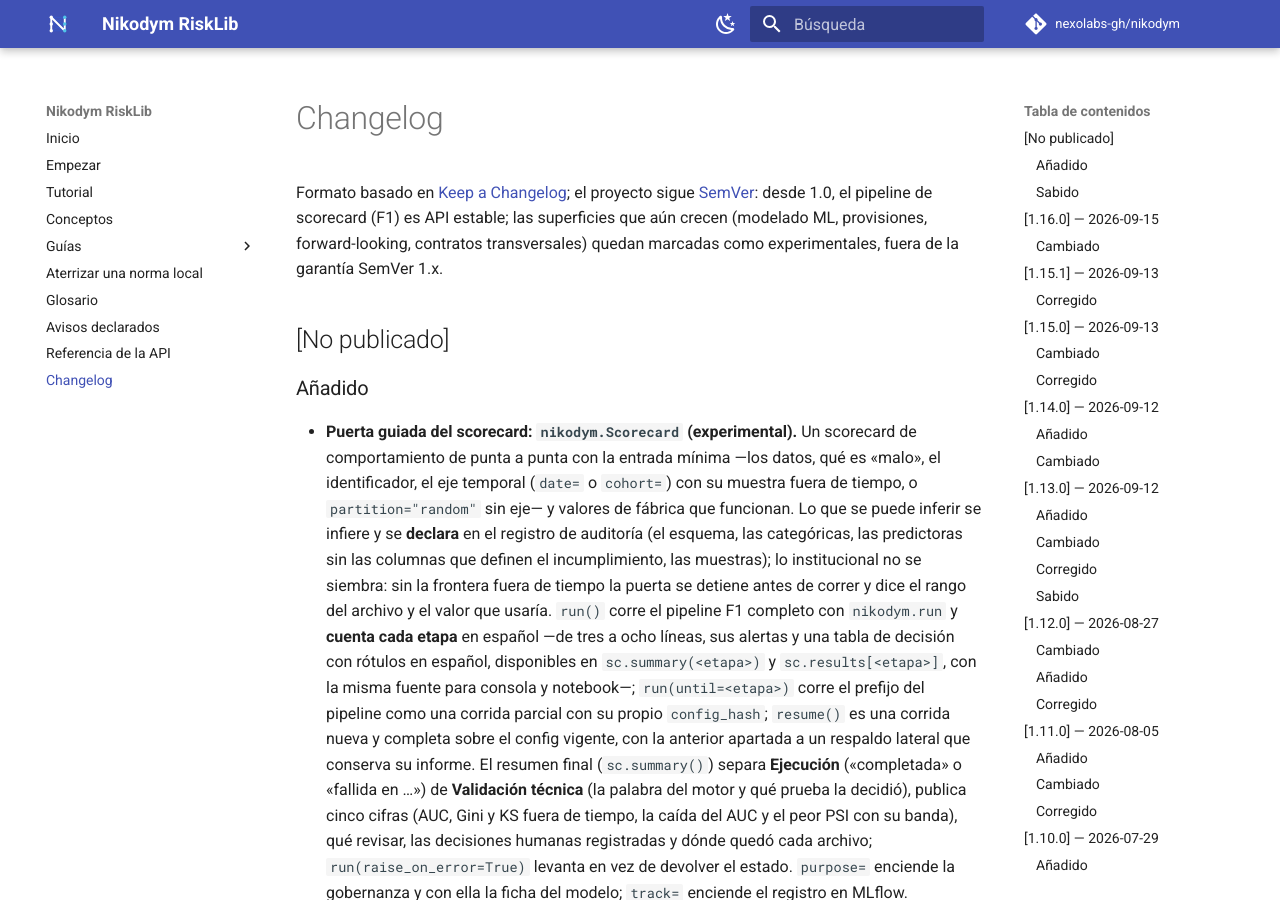
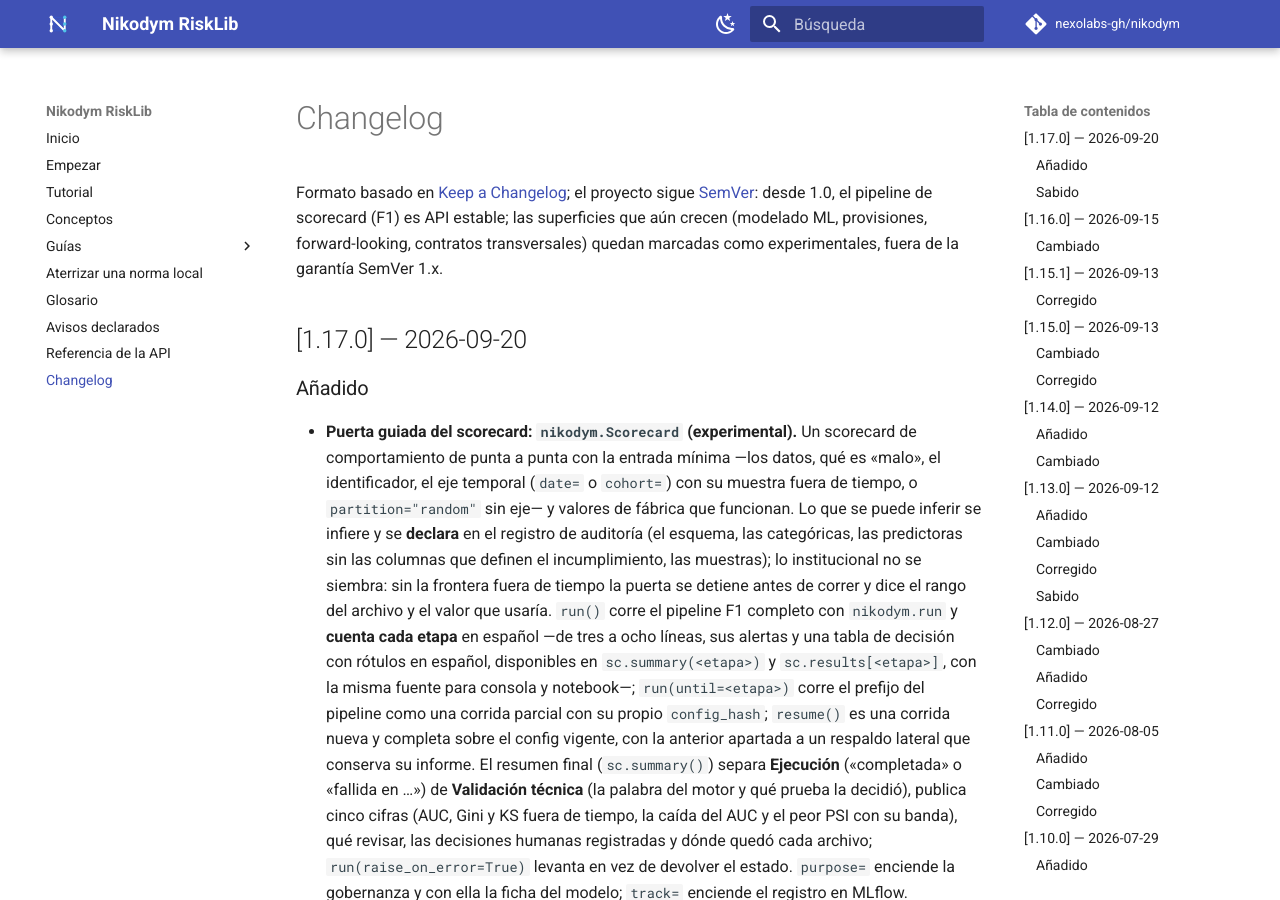
Before and after one commit to nexolabs-gh/nikodym, an MkDocs documentation site: the page built from docs_site/changelog.md, in a window 1280 px wide and 900 px high. Built offline with MkDocs 1.6.1 and Material for MkDocs 9.7.7, drawn with Linux system fonts in a browser that asks for light colours; comment, search, counter and statistics services are not loaded.

Commit message:
release: bump a 1.17.0 — capa A de FLUJO-GUIADO-SCORECARD (puerta guiada `nikodym.Scorecard`, experimental)
CHANGELOG «No publicado» → [1.17.0] — 2026-09-20; «Estado: 1.17.0» en la portada y «código publicado (1.17.0)» en la referencia de la API. Sin recaptura de la demo: ningún config_hash de preset ni copy del informe se mueve. OK de Cami del 2026-09-20 para esta release.

Co-Authored-By: Claude Fable 5.1 <noreply@anthropic.com>

```diff
--- a/CHANGELOG.md
+++ b/CHANGELOG.md
@@ -5,7 +5,7 @@ el proyecto sigue [SemVer](https://semver.org/lang/es/): desde 1.0, el pipeline
 es API estable; las superficies que aún crecen (modelado ML, provisiones, forward-looking,
 contratos transversales) quedan marcadas como experimentales, fuera de la garantía SemVer 1.x.
 
-## [No publicado]
+## [1.17.0] — 2026-09-20
 
 ### Añadido
 
--- a/docs_site/api.md
+++ b/docs_site/api.md
@@ -2,7 +2,7 @@
 
 Superficie pública de Nikodym RiskLib, organizada por dominio. Cada símbolo se genera
 automáticamente desde sus *docstrings* con [mkdocstrings]; las firmas y campos son los del código
-publicado (`1.16.0`).
+publicado (`1.17.0`).
 
 !!! note "Estabilidad (SemVer 1.x)"
     El pipeline de validación de scorecard (F1) —el trío `run` → `Study` → `NikodymConfig` y los
--- a/src/nikodym/__init__.py
+++ b/src/nikodym/__init__.py
@@ -10,7 +10,7 @@ pública de alto nivel (`run`, `check_pipeline`, `assemble_run`) se re-exporta d
 
 from typing import TYPE_CHECKING, Any
 
-__version__ = "1.16.0"
+__version__ = "1.17.0"
 
 __all__ = [
     "DatasetCheck",
```
Also changed, not shown: docs_site/index.md (+1 -1 lines).
